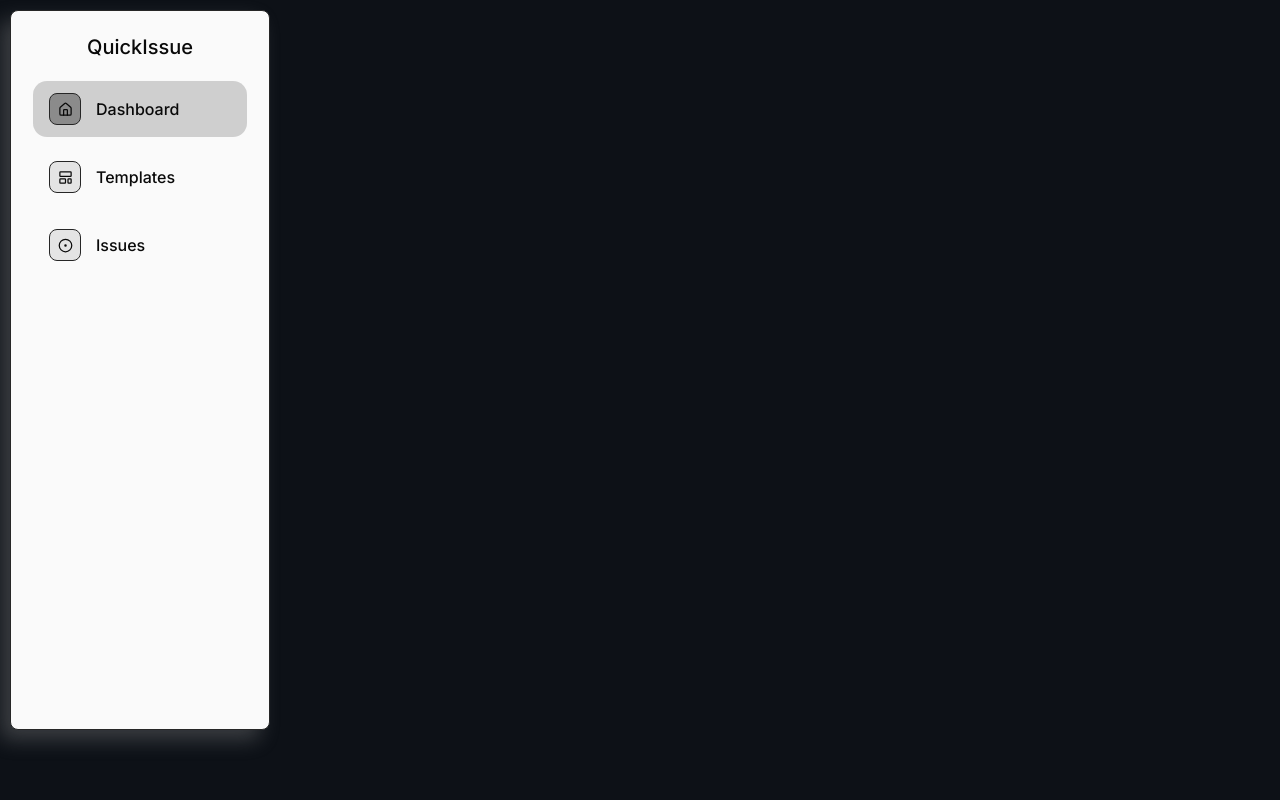
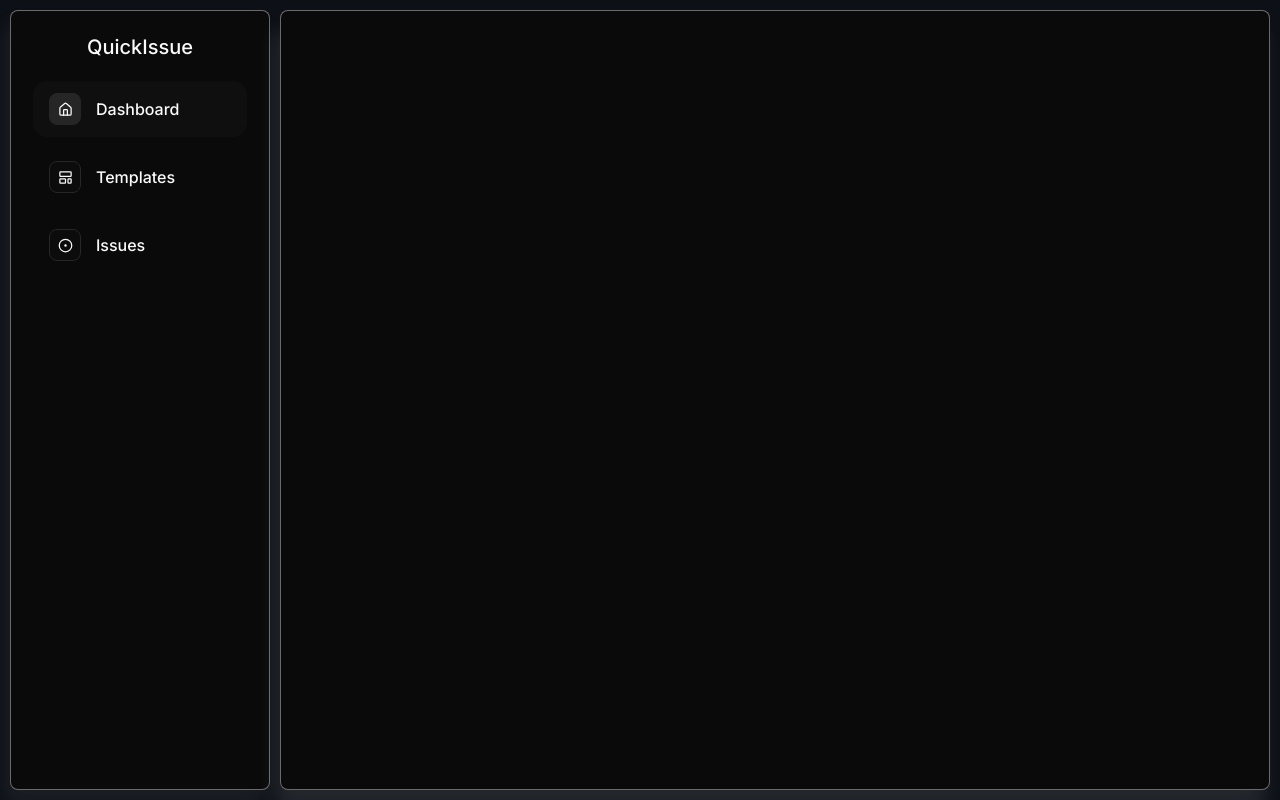
Before and after one commit to giamimino/QuickIssue, a Next.js app: page /dashboard in a window 1280 px wide. Built offline with nearby package versions, Linux system fonts and the light colour scheme.

Commit message:
chore(dashboard): change sidebar colors and added card to page

```diff
--- a/src/app/dashboard/layout.tsx
+++ b/src/app/dashboard/layout.tsx
@@ -5,10 +5,10 @@ import React from "react";
 const DashboardLayout = ({ children }: { children: React.ReactNode }) => {
   return (
     <div className="flex">
-      <div className="p-2.5">
+      <div className="p-2.5 min-h-screen">
         <Sidebar />
       </div>
-      <div>{children}</div>
+      <div className="py-2.5 pr-2.5 w-full min-h-screen">{children}</div>
     </div>
   );
 };
--- a/src/app/dashboard/page.tsx
+++ b/src/app/dashboard/page.tsx
@@ -1,7 +1,13 @@
 import React from "react";
 
 const DashboardHomePage = () => {
-  return <div></div>;
+  return (
+    <div
+      className={`w-full h-full bg-card rounded-md p-5.5
+  border-sidebar-foreground/40 shadow-[-5px_20px_20px] border
+  shadow-accent-foreground/10`}
+    ></div>
+  );
 };
 
 export default DashboardHomePage;
--- a/src/components/layouts/sidebar.tsx
+++ b/src/components/layouts/sidebar.tsx
@@ -46,12 +46,14 @@ const Sidebar = () => {
 
   return (
     <div
-      className={`min-w-65 min-h-[90vh] border
-    border-sidebar-accent shadow-[-10px_10px_20px]
-    shadow-muted-foreground/30 bg-primary p-5.5 rounded-md`}
+      className={`min-w-65 h-full border
+    border-sidebar-foreground/40 shadow-[-5px_15px_20px]
+    shadow-muted-foreground/10 bg-card p-5.5 rounded-md`}
     >
       <div className="flex items-center justify-center flex-col">
-        <CardTitle className={`text-xl text-popover`}>QuickIssue</CardTitle>
+        <CardTitle className={`text-xl text-card-foreground`}>
+          QuickIssue
+        </CardTitle>
       </div>
       <div className="flex flex-col pt-5 gap-3">
         {pages.map((item) => (
@@ -59,7 +61,7 @@ const Sidebar = () => {
             onClick={() => router.push(item.path)}
             className={clsx(
               `py-3 px-4 flex gap-3.75 items-center
-            cursor-pointer rounded-xl text-popover transition-all duration-300`,
+            cursor-pointer rounded-xl text-card-foreground transition-all duration-300`,
               currentPage === item.id
                 ? "bg-accent/20 hover:bg-accent/40"
                 : "hover:bg-ring/12",
@@ -69,14 +71,12 @@ const Sidebar = () => {
             <div
               className={clsx(
                 `p-[7.5px] border border-accent rounded-md transition-all duration-300`,
-                currentPage === item.id ? "bg-accent/40" : "bg-accent/10",
+                currentPage === item.id ? "bg-input" : "bg-input/10",
               )}
             >
               <item.icon className="w-3.75 h-3.75" />
             </div>
-            <CardTitle className="font-medium text-popover">
-              {item.label}
-            </CardTitle>
+            <CardTitle className="font-medium">{item.label}</CardTitle>
           </div>
         ))}
       </div>
```
